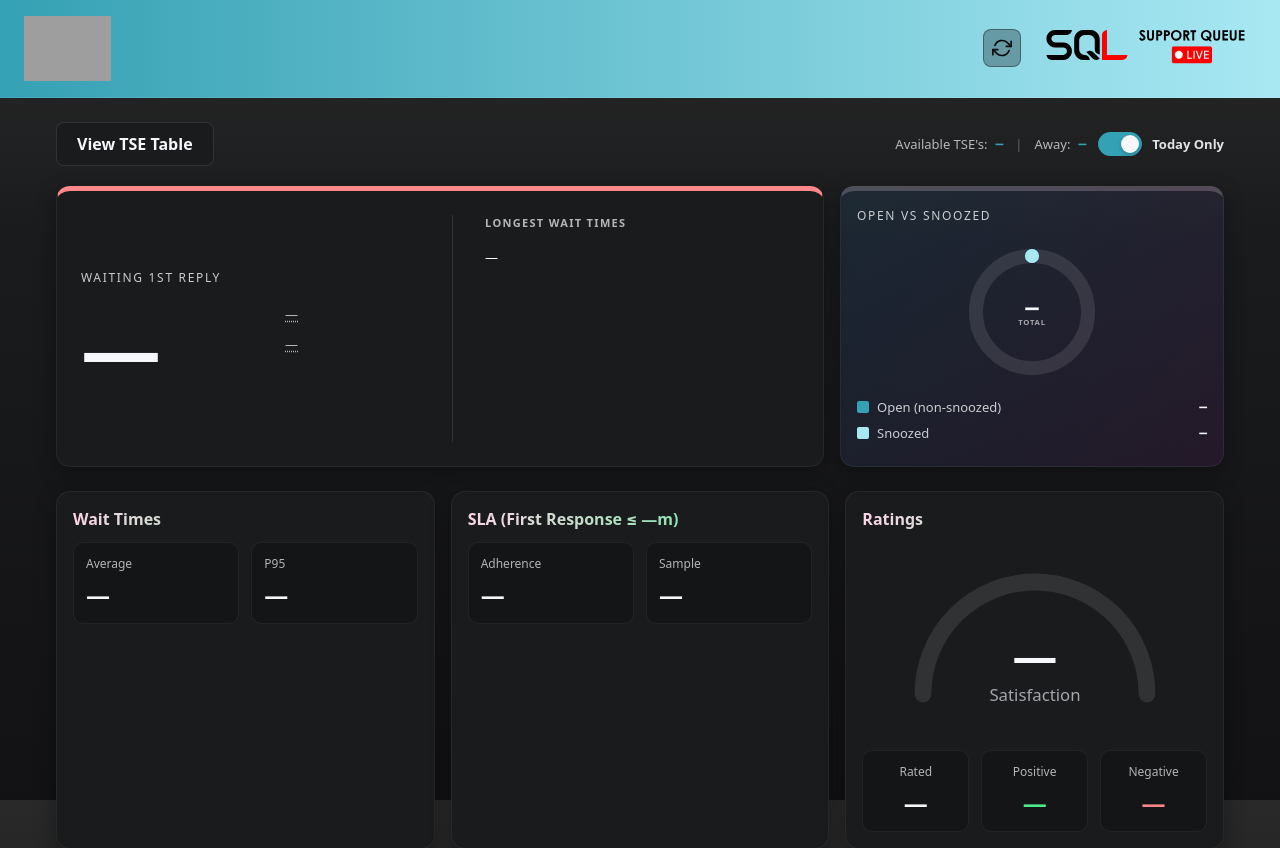
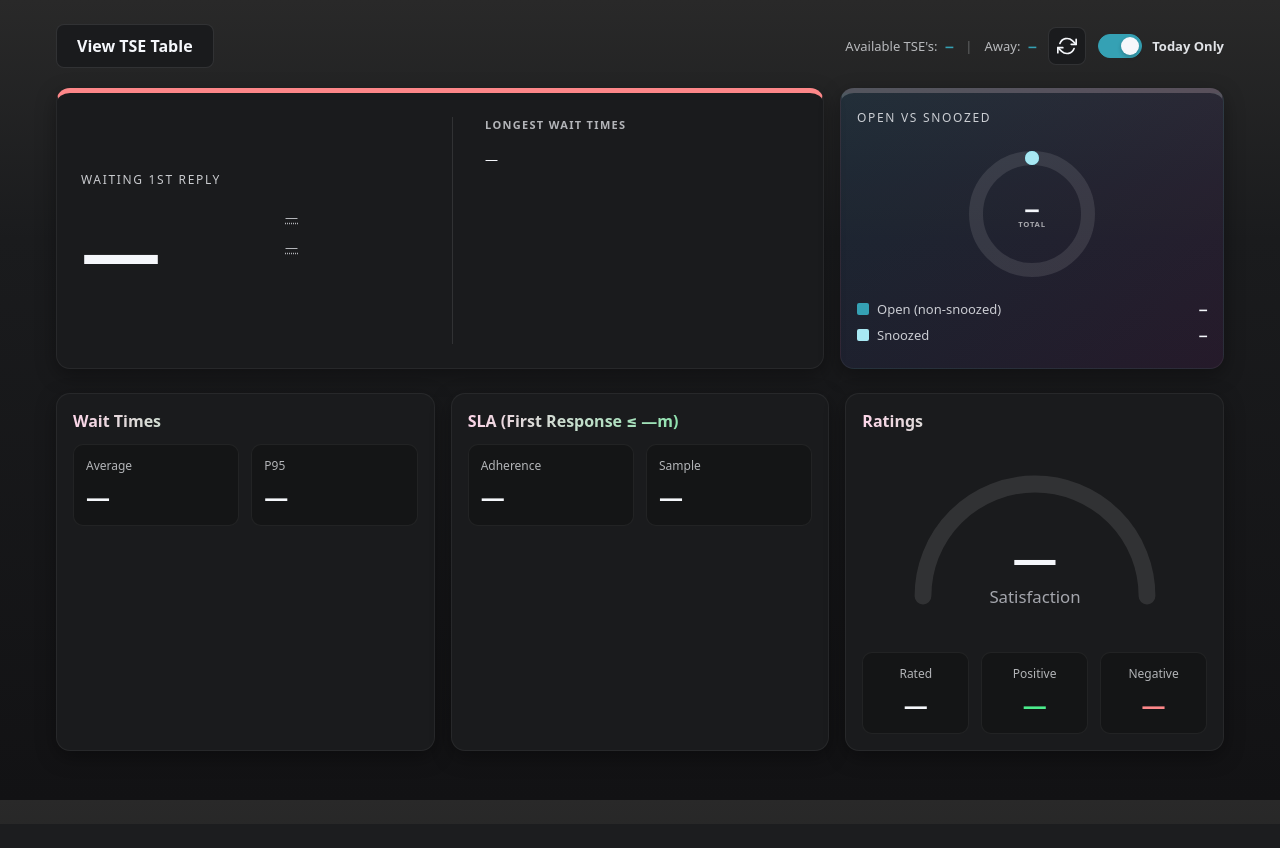
Before and after one commit to skalamerasigma/sql-intercom, a FastAPI app: template templates/index.html in a window 1280 px wide. Shown: the top 848 px of the page. After the commit the page ends 815 px from the top, so only its background shows below. Run offline with FastAPI, Linux system fonts and the light colour scheme; the template is opened without the code that fills it, so the values that code supplies are empty; parts of the project's set-up code (start-up, migrations or seed data) failed here and were passed over; grey boxes are pictures that could not be loaded.

Commit message:
removed header

```diff
--- a/static/styles.css
+++ b/static/styles.css
@@ -47,25 +47,25 @@ body {
 	height: auto;
 }
 .refresh-button {
-	background: rgba(12, 13, 14, 0.3);
-	border: 1px solid rgba(12, 13, 14, 0.4);
+	background: var(--card);
+	border: 1px solid rgba(255,255,255,0.1);
 	border-radius: 8px;
 	padding: 8px;
 	cursor: pointer;
 	display: flex;
 	align-items: center;
 	justify-content: center;
-	color: #0c0d0e;
+	color: var(--text);
 	transition: all 0.2s ease;
 }
 .refresh-button:hover {
-	background: rgba(12, 13, 14, 0.5);
-	border-color: rgba(12, 13, 14, 0.6);
+	background: rgba(255,255,255,0.05);
+	border-color: rgba(255,255,255,0.2);
 	transform: rotate(90deg);
 }
 .refresh-button:active {
 	transform: rotate(180deg);
-	background: rgba(12, 13, 14, 0.6);
+	background: rgba(255,255,255,0.08);
 }
 .refresh-button svg {
 	display: block;
--- a/templates/index.html
+++ b/templates/index.html
@@ -7,23 +7,6 @@
 	<link rel="stylesheet" href="/static/styles.css" />
 </head>
 <body>
-	<header class="header">
-		<img src="/static/sql-logo.svg" alt="SQL Logo" class="header-logo-left" />
-		<div class="header-right">
-			{% if demo_mode %}
-			<div class="demo-badge">DEMO MODE</div>
-			{% endif %}
-			<button id="refresh-btn" class="refresh-button" title="Refresh metrics">
-				<svg width="20" height="20" viewBox="0 0 24 24" fill="none" stroke="currentColor" stroke-width="2" stroke-linecap="round" stroke-linejoin="round">
-					<polyline points="23 4 23 10 17 10"></polyline>
-					<polyline points="1 20 1 14 7 14"></polyline>
-					<path d="M3.51 9a9 9 0 0 1 14.85-3.36L23 10M1 14l4.64 4.36A9 9 0 0 0 20.49 15"></path>
-				</svg>
-			</button>
-			<img src="/static/support-queue-live.svg" alt="Support Queue Live" class="header-logo-right" />
-		</div>
-	</header>
-
 	<div id="error" style="display:none; margin:12px auto; max-width:1200px; padding:10px 14px; border-radius:10px; background:#3b0a0a; color:#ffd4d4; border:1px solid #8a1f1f;">
 	</div>
 
@@ -37,6 +20,16 @@
 				<span class="tse-availability-label">Away:</span>
 				<span class="tse-availability-count" id="tse-away-count">—</span>
 			</div>
+			{% if demo_mode %}
+			<div class="demo-badge">DEMO MODE</div>
+			{% endif %}
+			<button id="refresh-btn" class="refresh-button" title="Refresh metrics">
+				<svg width="20" height="20" viewBox="0 0 24 24" fill="none" stroke="currentColor" stroke-width="2" stroke-linecap="round" stroke-linejoin="round">
+					<polyline points="23 4 23 10 17 10"></polyline>
+					<polyline points="1 20 1 14 7 14"></polyline>
+					<path d="M3.51 9a9 9 0 0 1 14.85-3.36L23 10M1 14l4.64 4.36A9 9 0 0 0 20.49 15"></path>
+				</svg>
+			</button>
 			<label class="toggle-switch">
 				<input type="checkbox" id="today-only-toggle" checked>
 				<span class="toggle-slider"></span>
```
